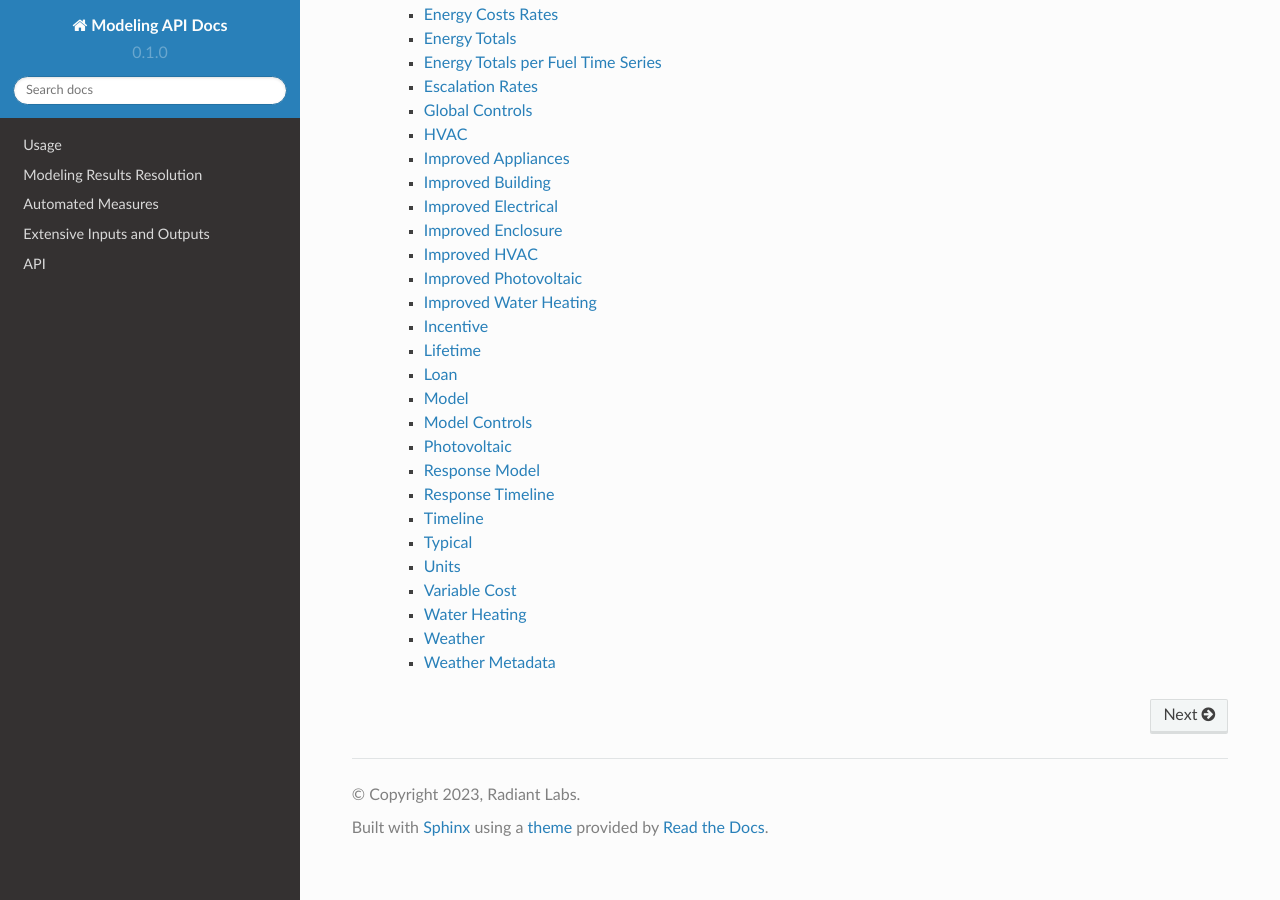
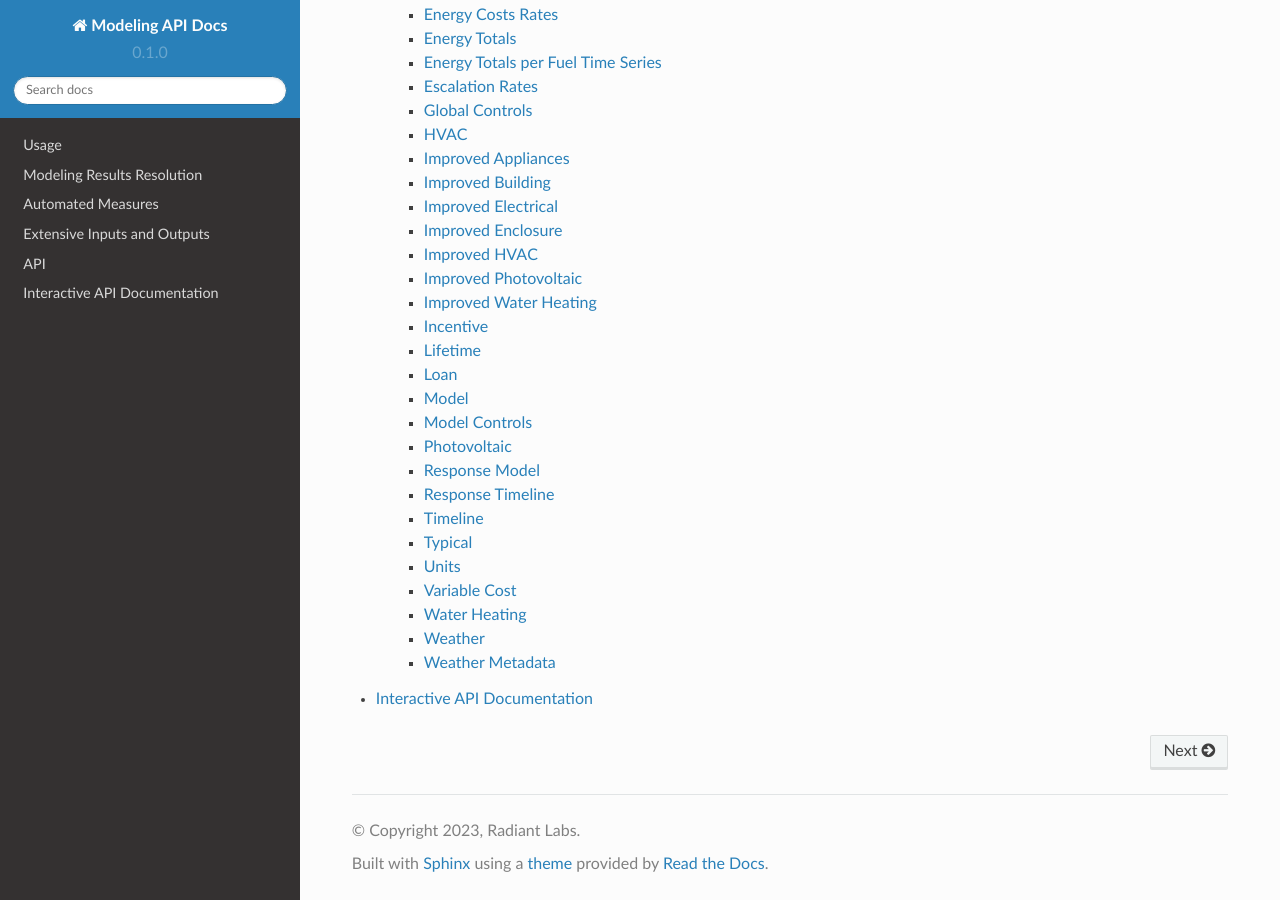
Before and after one commit to RadiantLabs/modeling-api-docs, a Sphinx documentation site: the page built from docs/source/index.rst, in a window 1280 px wide and 900 px high, scrolled down 2042 px. Built offline with Sphinx 7.4.7 and the Read the Docs theme 2.0.0, drawn with Linux system fonts in a browser that asks for light colours.

Commit message:
Try out first hack to include a link in the ToC
* Hack taken from https://stackoverflow.com/questions/27979803/external-relative-link-in-sphinx-toctree-directive/31820846#31820846

```diff
--- a/docs/source/index.rst
+++ b/docs/source/index.rst
@@ -20,3 +20,4 @@ Contents
    automated_measures
    extensive_inputs_and_outputs
    api
+   Interactive API Documentation <../redoc#https://api.radiantlabs.co/v1/redoc>
```
